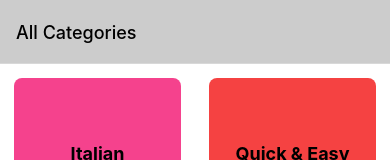
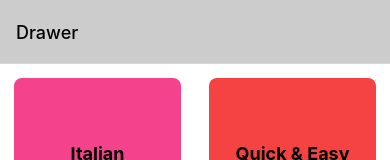
Before and after one commit to BilalSadiq421/Eatit, a React Native app: screen / in a window 390 px wide. Shown: the top 160 px of the page. Built offline with nearby package versions, Linux system fonts and the light colour scheme.

Commit message:
Drawer functionality Introduction:react-navigation/drawer

```diff
--- a/App.js
+++ b/App.js
@@ -3,6 +3,15 @@ import React from "react";
 //Image from Unsplash.com
 //SafeAreaView for sliding the content bellow smartphone Notches
 import { StyleSheet, StatusBar } from "react-native";
+
+//Expo-Commands:
+//Clean build cache:npm cache clean –force
+
+//Screens
+import CategoriesScreen from "./screens/CategoriesScreen";
+import MealsOverviewScreen from "./screens/MealsOverviewScreen";
+import MealItemDetails from "./screens/MealItemDetails";
+import IconButton from "./components/Buttons/IconButton";
 
 // React Navigation:
 // npm install @react-navigation/native
@@ -10,17 +19,10 @@ import { StyleSheet, StatusBar } from "react-native";
 import { NavigationContainer } from "@react-navigation/native";
 //Wrap your app component with NavigationContainer,
 
-//Stack:
-//npm install @react-navigation/native-stack
-import { createNativeStackNavigator } from "@react-navigation/native-stack";
+//NAVIGATION
 
-//Screens
-import CategoriesScreen from "./screens/CategoriesScreen";
-import MealsOverviewScreen from "./screens/MealsOverviewScreen";
-import MealItemDetails from "./screens/MealItemDetails";
-import IconButton from "./components/Buttons/IconButton";
-
-//React-Navigation:
+//Stack-Navigator:-
+//Wrap in <NavigationContainer>
 //Register the screen on Stack.Navigator to which you want to navigate,
 //that component will automatically get a navigate prop by react,
 //apply onPress to navigation.navigate(<component screen registered name>)
@@ -28,7 +30,28 @@ import IconButton from "./components/Buttons/IconButton";
 //import useNavigation from '@react-navigation/native'
 //const navigation = useNavigation();
 
+//Stack:
+//npm install @react-navigation/native-stack
+import { createNativeStackNavigator } from "@react-navigation/native-stack";
 const Stack = createNativeStackNavigator();
+
+//Drawer Navigation
+
+//Drawer:
+//npm install @react-navigation/drawer
+// import { createDrawerNavigator } from "@react-navigation/drawer";
+// const Drawer = createDrawerNavigator();
+//for expo:npx expo install react-native-gesture-handler react-native-reanimated,
+//for native:npm install react-native-gesture-handler react-native-reanimated
+//navigators can be added with other navigators, like drawer with stack
+
+// function DrawerNavigator() {
+//   return (
+//     <Drawer.Navigator>
+//       <Drawer.Screen name="Categories" compponent={CategoriesScreen} />
+//     </Drawer.Navigator>
+//   );
+// }
 
 export default function App() {
   return (
@@ -46,10 +69,10 @@ export default function App() {
           }}
         >
           <Stack.Screen
-            name="MealsCategories"
+            name="Drawer"
             component={CategoriesScreen}
             //set styles fo react navigation specific screen
-            options={{ title: "All Categories" }}
+            // options={{ title: "All Categories" }}
           />
           <Stack.Screen
             name="MealsOverviewScreen"
```
